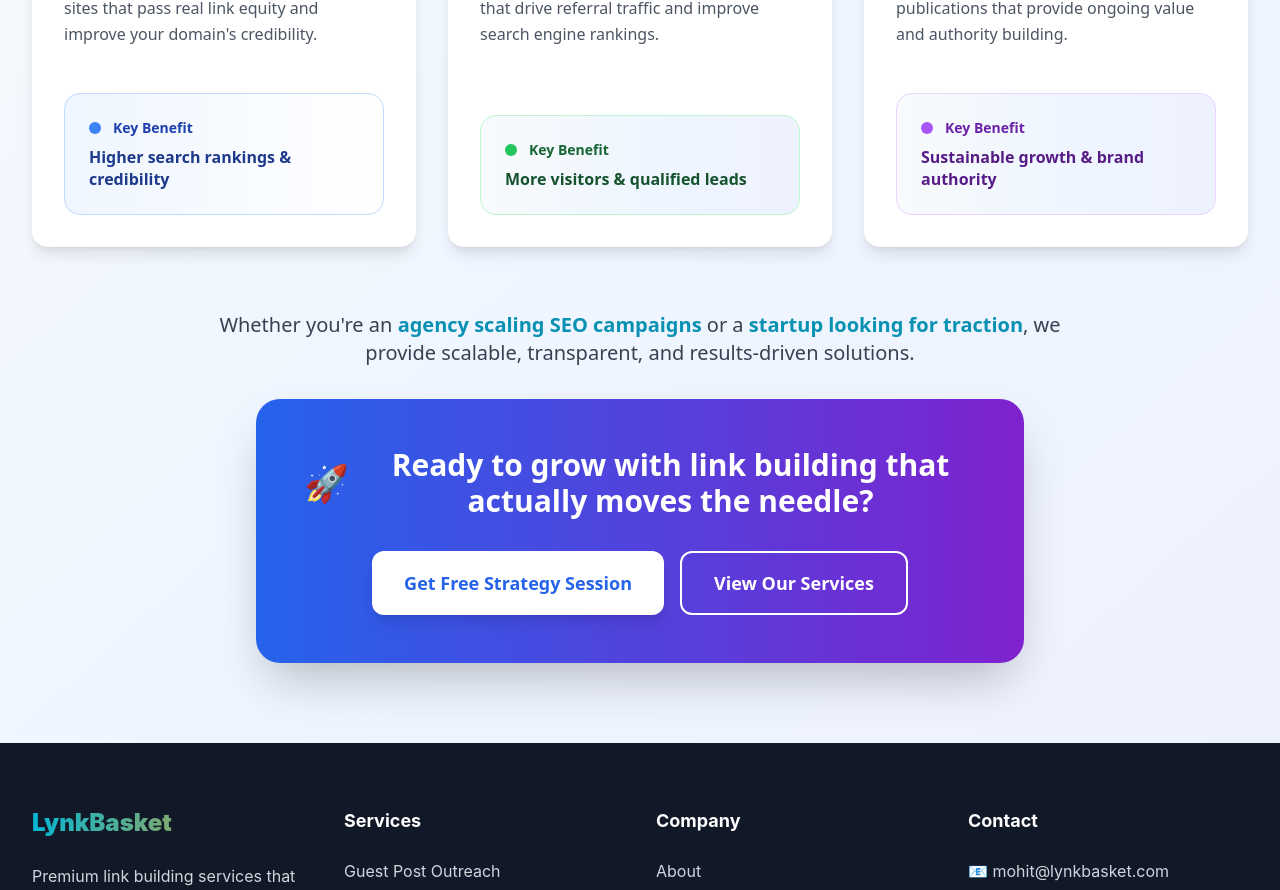
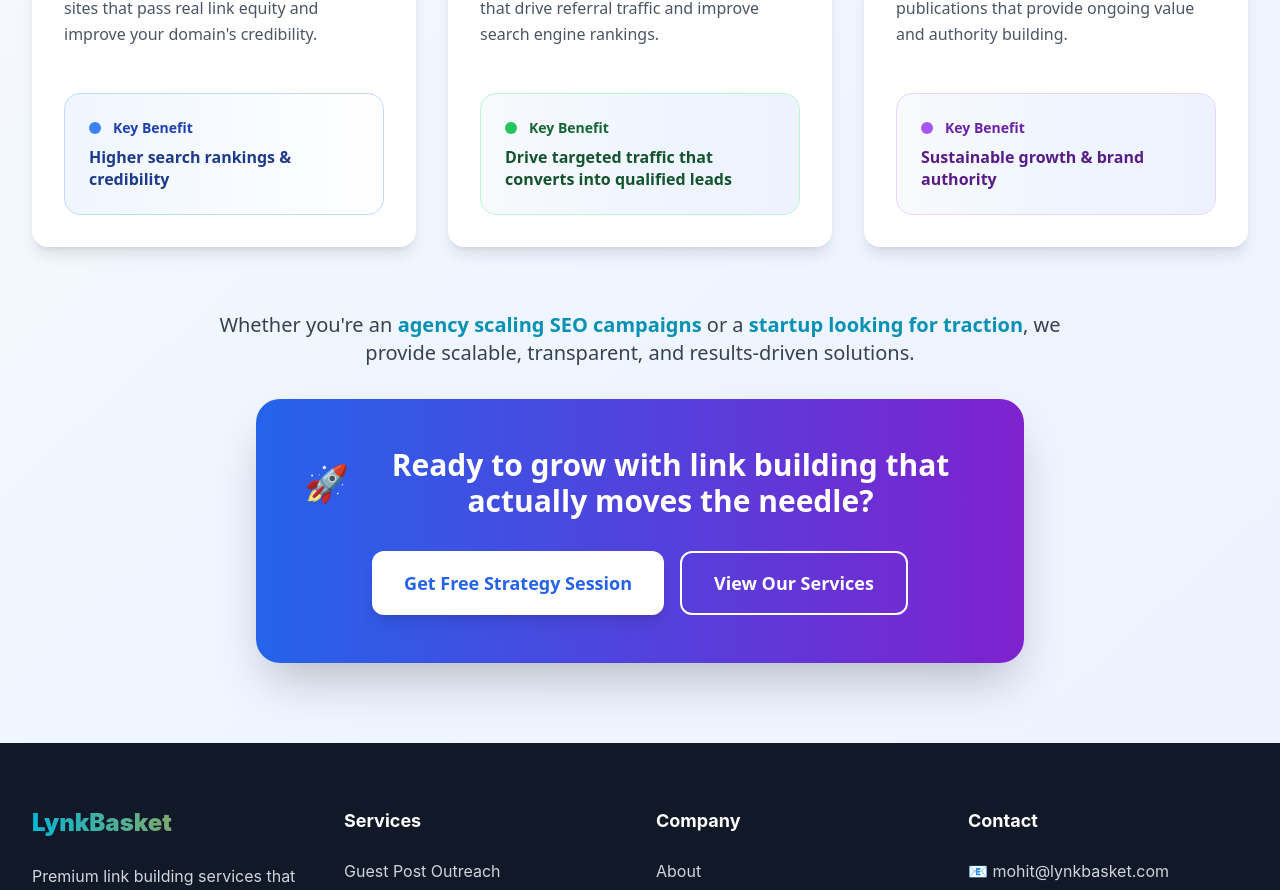
Before and after one commit to Sagar04-2000/lyncbasket-web, a React (Create React App) app: page / in a window 1280 px wide. Shown: the part 1530-2420 px from the top of the page. Built offline with nearby package versions, Linux system fonts and the light colour scheme.

Commit message:
Font Update 5 time

```diff
--- a/src/pages/HomePage.jsx
+++ b/src/pages/HomePage.jsx
@@ -44,7 +44,7 @@ const HomePage = () => {
       title: 'Grow Organic Traffic With High-Authority Placements',
       description:
         'Quality backlinks from trusted sources that drive referral traffic and improve search engine rankings.',
-      benefit: 'More visitors & qualified leads',
+      benefit: 'Drive targeted traffic that converts into qualified leads',
       color: 'green',
     },
     {
```
